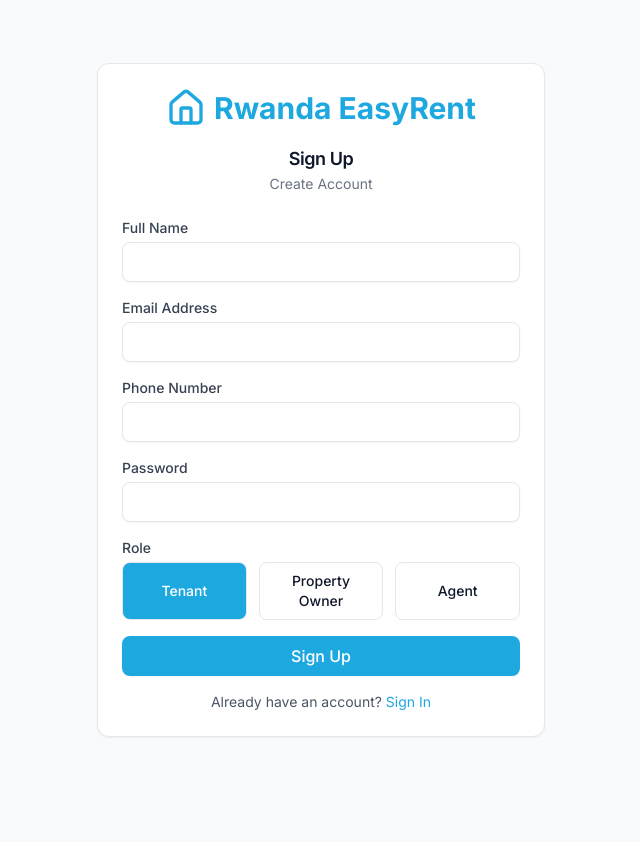
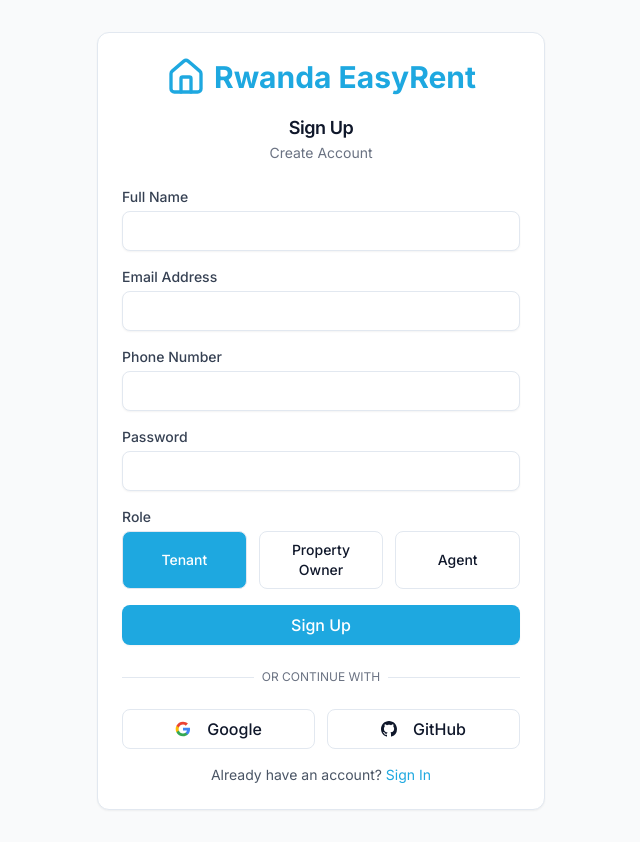
Before and after one commit to ITdelphin/r-rental, a React (Vite) app: page /auth/register in a window 1280 px wide. Shown: the whole page, without its empty margins (319-959 px from the left). Before the commit the page ends 800 px from the top, so only its background shows below. Built offline with nearby package versions, Linux system fonts and the light colour scheme; no server answers; the database is empty.

Commit message:
feat: add Google & GitHub OAuth sign-in buttons to login and register pages

```diff
--- a/src/i18n/locales/en.json
+++ b/src/i18n/locales/en.json
@@ -525,6 +525,8 @@
   "link_copied": "Link copied to clipboard!",
   "login_failed": "Login failed",
   "m_ago": "m ago",
+  "oauth_failed": "OAuth sign in failed",
+  "or_continue_with": "Or continue with",
   "manage_images": "Manage images",
   "musanze": "Musanze",
   "name": "Name",
--- a/src/lib/api.ts
+++ b/src/lib/api.ts
@@ -9,6 +9,14 @@
   },
   register: async (email: string, password: string) => {
     const { data, error } = await supabase.auth.signUp({ email, password })
+    if (error) throw error
+    return data
+  },
+  signInWithOAuth: async (provider: 'google' | 'github') => {
+    const { data, error } = await supabase.auth.signInWithOAuth({
+      provider,
+      options: { redirectTo: window.location.origin },
+    })
     if (error) throw error
     return data
   },
--- a/src/pages/auth/LoginPage.tsx
+++ b/src/pages/auth/LoginPage.tsx
@@ -16,6 +16,7 @@
   const [password, setPassword] = useState('')
   const [showPassword, setShowPassword] = useState(false)
   const [loading, setLoading] = useState(false)
+  const [oauthLoading, setOauthLoading] = useState<'google' | 'github' | null>(null)
 
   const handleLogin = async (e: React.FormEvent) => {
     e.preventDefault()
@@ -27,6 +28,16 @@
       toast.error(error instanceof Error ? error.message : t('login_failed'))
     } finally {
       setLoading(false)
+    }
+  }
+
+  const handleOAuth = async (provider: 'google' | 'github') => {
+    setOauthLoading(provider)
+    try {
+      await authApi.signInWithOAuth(provider)
+    } catch {
+      toast.error(t('oauth_failed'))
+      setOauthLoading(null)
     }
   }
 
@@ -55,7 +66,24 @@
             </div>
             <Button type="submit" className="w-full" loading={loading}>{t('sign_in')}</Button>
           </form>
-          <p className="mt-4 text-center text-sm text-gray-600 dark:text-gray-400">
+
+          <div className="relative my-6">
+            <div className="absolute inset-0 flex items-center"><div className="w-full border-t dark:border-gray-600" /></div>
+            <div className="relative flex justify-center text-xs uppercase"><span className="bg-white px-2 text-gray-500 dark:bg-gray-800 dark:text-gray-400">{t('or_continue_with')}</span></div>
+          </div>
+
+          <div className="grid grid-cols-2 gap-3">
+            <Button variant="outline" className="w-full" onClick={() => handleOAuth('google')} loading={oauthLoading === 'google'}>
+              <svg className="h-4 w-4 mr-2" viewBox="0 0 24 24"><path fill="#4285F4" d="M22.56 12.25c0-.78-.07-1.53-.2-2.25H12v4.26h5.92a5.06 5.06 0 0 1-2.2 3.32v2.77h3.57c2.08-1.92 3.28-4.74 3.28-8.1z"/><path fill="#34A853" d="M12 23c2.97 0 5.46-.98 7.28-2.66l-3.57-2.77c-.98.66-2.23 1.06-3.71 1.06-2.86 0-5.29-1.93-6.16-4.53H2.18v2.84C3.99 20.53 7.7 23 12 23z"/><path fill="#FBBC05" d="M5.84 14.09c-.22-.66-.35-1.36-.35-2.09s.13-1.43.35-2.09V7.07H2.18C1.43 8.55 1 10.22 1 12s.43 3.45 1.18 4.93l2.85-2.22.81-.62z"/><path fill="#EA4335" d="M12 5.38c1.62 0 3.06.56 4.21 1.64l3.15-3.15C17.45 2.09 14.97 1 12 1 7.7 1 3.99 3.47 2.18 7.07l3.66 2.84c.87-2.6 3.3-4.53 6.16-4.53z"/></svg>
+              Google
+            </Button>
+            <Button variant="outline" className="w-full" onClick={() => handleOAuth('github')} loading={oauthLoading === 'github'}>
+              <svg className="h-4 w-4 mr-2" fill="currentColor" viewBox="0 0 24 24"><path d="M12 0C5.37 0 0 5.37 0 12c0 5.31 3.435 9.795 8.205 11.385.6.105.825-.255.825-.57 0-.285-.015-1.23-.015-2.235-3.015.555-3.795-.735-4.035-1.41-.135-.345-.72-1.41-1.23-1.695-.42-.225-1.02-.78-.015-.795.945-.015 1.62.87 1.845 1.23 1.08 1.815 2.805 1.305 3.495.99.105-.78.42-1.305.765-1.605-2.67-.3-5.46-1.335-5.46-5.925 0-1.305.465-2.385 1.23-3.225-.12-.3-.54-1.53.12-3.18 0 0 1.005-.315 3.3 1.23.96-.27 1.98-.405 3-.405s2.04.135 3 .405c2.295-1.56 3.3-1.23 3.3-1.23.66 1.65.24 2.88.12 3.18.765.84 1.23 1.905 1.23 3.225 0 4.605-2.805 5.625-5.475 5.925.435.375.81 1.095.81 2.22 0 1.605-.015 2.895-.015 3.3 0 .315.225.69.825.57A12.02 12.02 0 0 0 24 12c0-6.63-5.37-12-12-12z"/></svg>
+              GitHub
+            </Button>
+          </div>
+
+          <p className="mt-6 text-center text-sm text-gray-600 dark:text-gray-400">
             {t('dont_have_account')} <Link to="/auth/register" className="text-primary-600 hover:text-primary-700">{t('sign_up')}</Link>
           </p>
         </CardContent>
--- a/src/pages/auth/RegisterPage.tsx
+++ b/src/pages/auth/RegisterPage.tsx
@@ -20,6 +20,7 @@
   const navigate = useNavigate()
   const [form, setForm] = useState({ full_name: '', email: '', phone: '', password: '', role: 'tenant' })
   const [loading, setLoading] = useState(false)
+  const [oauthLoading, setOauthLoading] = useState<'google' | 'github' | null>(null)
 
   const handleRegister = async (e: React.FormEvent) => {
     e.preventDefault()
@@ -54,6 +55,19 @@
     navigate('/auth/login')
   }
 
+  const handleOAuth = async (provider: 'google' | 'github') => {
+    setOauthLoading(provider)
+    try {
+      await supabase.auth.signInWithOAuth({
+        provider,
+        options: { redirectTo: window.location.origin },
+      })
+    } catch {
+      toast.error(t('oauth_failed'))
+      setOauthLoading(null)
+    }
+  }
+
   return (
     <div className="flex min-h-screen items-center justify-center bg-gray-50 px-4 py-8 dark:bg-gray-950">
       <Card className="w-full max-w-md">
@@ -80,6 +94,23 @@
             </div>
             <Button type="submit" className="w-full" loading={loading}>{t('sign_up')}</Button>
           </form>
+
+          <div className="relative my-6">
+            <div className="absolute inset-0 flex items-center"><div className="w-full border-t dark:border-gray-600" /></div>
+            <div className="relative flex justify-center text-xs uppercase"><span className="bg-white px-2 text-gray-500 dark:bg-gray-800 dark:text-gray-400">{t('or_continue_with')}</span></div>
+          </div>
+
+          <div className="grid grid-cols-2 gap-3">
+            <Button variant="outline" className="w-full" onClick={() => handleOAuth('google')} loading={oauthLoading === 'google'}>
+              <svg className="h-4 w-4 mr-2" viewBox="0 0 24 24"><path fill="#4285F4" d="M22.56 12.25c0-.78-.07-1.53-.2-2.25H12v4.26h5.92a5.06 5.06 0 0 1-2.2 3.32v2.77h3.57c2.08-1.92 3.28-4.74 3.28-8.1z"/><path fill="#34A853" d="M12 23c2.97 0 5.46-.98 7.28-2.66l-3.57-2.77c-.98.66-2.23 1.06-3.71 1.06-2.86 0-5.29-1.93-6.16-4.53H2.18v2.84C3.99 20.53 7.7 23 12 23z"/><path fill="#FBBC05" d="M5.84 14.09c-.22-.66-.35-1.36-.35-2.09s.13-1.43.35-2.09V7.07H2.18C1.43 8.55 1 10.22 1 12s.43 3.45 1.18 4.93l2.85-2.22.81-.62z"/><path fill="#EA4335" d="M12 5.38c1.62 0 3.06.56 4.21 1.64l3.15-3.15C17.45 2.09 14.97 1 12 1 7.7 1 3.99 3.47 2.18 7.07l3.66 2.84c.87-2.6 3.3-4.53 6.16-4.53z"/></svg>
+              Google
+            </Button>
+            <Button variant="outline" className="w-full" onClick={() => handleOAuth('github')} loading={oauthLoading === 'github'}>
+              <svg className="h-4 w-4 mr-2" fill="currentColor" viewBox="0 0 24 24"><path d="M12 0C5.37 0 0 5.37 0 12c0 5.31 3.435 9.795 8.205 11.385.6.105.825-.255.825-.57 0-.285-.015-1.23-.015-2.235-3.015.555-3.795-.735-4.035-1.41-.135-.345-.72-1.41-1.23-1.695-.42-.225-1.02-.78-.015-.795.945-.015 1.62.87 1.845 1.23 1.08 1.815 2.805 1.305 3.495.99.105-.78.42-1.305.765-1.605-2.67-.3-5.46-1.335-5.46-5.925 0-1.305.465-2.385 1.23-3.225-.12-.3-.54-1.53.12-3.18 0 0 1.005-.315 3.3 1.23.96-.27 1.98-.405 3-.405s2.04.135 3 .405c2.295-1.56 3.3-1.23 3.3-1.23.66 1.65.24 2.88.12 3.18.765.84 1.23 1.905 1.23 3.225 0 4.605-2.805 5.625-5.475 5.925.435.375.81 1.095.81 2.22 0 1.605-.015 2.895-.015 3.3 0 .315.225.69.825.57A12.02 12.02 0 0 0 24 12c0-6.63-5.37-12-12-12z"/></svg>
+              GitHub
+            </Button>
+          </div>
+
           <p className="mt-4 text-center text-sm text-gray-600 dark:text-gray-400">
             {t('already_have_account')} <Link to="/auth/login" className="text-primary-600 hover:text-primary-700">{t('sign_in')}</Link>
           </p>
```
